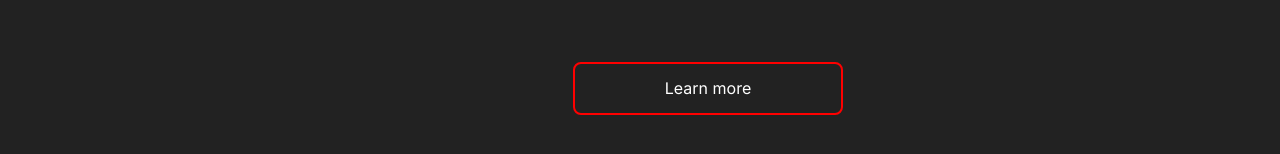
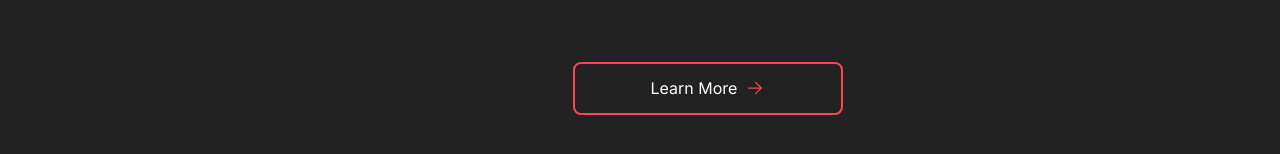
Before and after one commit to komenAnna/Songa, a Next.js app: page / in a window 1280 px wide. Shown: the part 556-710 px from the top of the page. Built offline with nearby package versions, Linux system fonts and the light colour scheme.

Commit message:
[commit]: added the heroicons package and made some changes

```diff
--- a/components/Hero/index.tsx
+++ b/components/Hero/index.tsx
@@ -1,5 +1,6 @@
 import Image from 'next/image'
 import React from 'react'
+import { ArrowSmallRightIcon } from '@heroicons/react/24/solid'
 
 export const Hero = () => {
   return (
@@ -24,7 +25,10 @@ export const Hero = () => {
                 The BODABODA sector is one of the most important contributions to the Kenyan economy. On average, 8 Kenyans rely on one ride for their daily activities, totaling 22 million daily rides in Kenya.
                 With 2 million registered boda riders in Kenya, this business produces Ksh. 370 million each day.
                 </p>
-                <button className='rounded-lg border-[#FF0000] w-[270px] h-[53px] border-2'>Learn more</button>
+                <button className='rounded-lg border-[#FB4552] w-[270px] h-[53px] border-2 flex items-center justify-center space-x-3'>Learn More
+
+                <ArrowSmallRightIcon className='h-5 w-5 text-[#FB4552] ml-2' />
+</button>
             </div>
         </div>
     </div>
--- a/package.json
+++ b/package.json
@@ -9,12 +9,14 @@
     "lint": "next lint"
   },
   "dependencies": {
+    "@heroicons/react": "^2.0.18",
     "@types/node": "20.1.0",
     "@types/react": "18.2.6",
     "@types/react-dom": "18.2.4",
     "autoprefixer": "10.4.14",
     "eslint": "8.40.0",
     "eslint-config-next": "13.4.1",
+    "heroicons": "^2.0.18",
     "next": "13.4.1",
     "postcss": "8.4.23",
     "react": "18.2.0",
```
Also changed, not shown: 1 other file (tests, documents, lock files or other folders).
